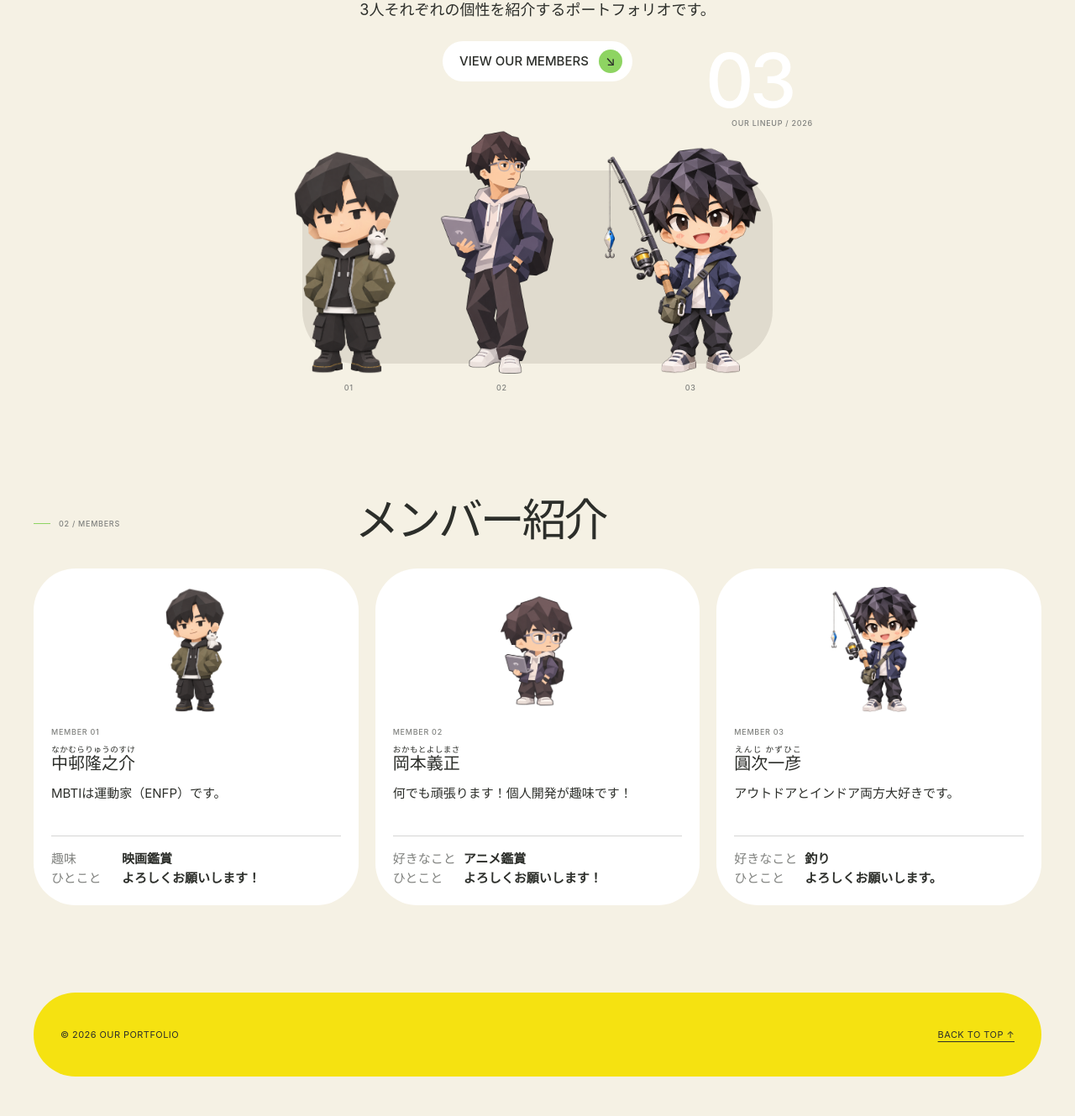
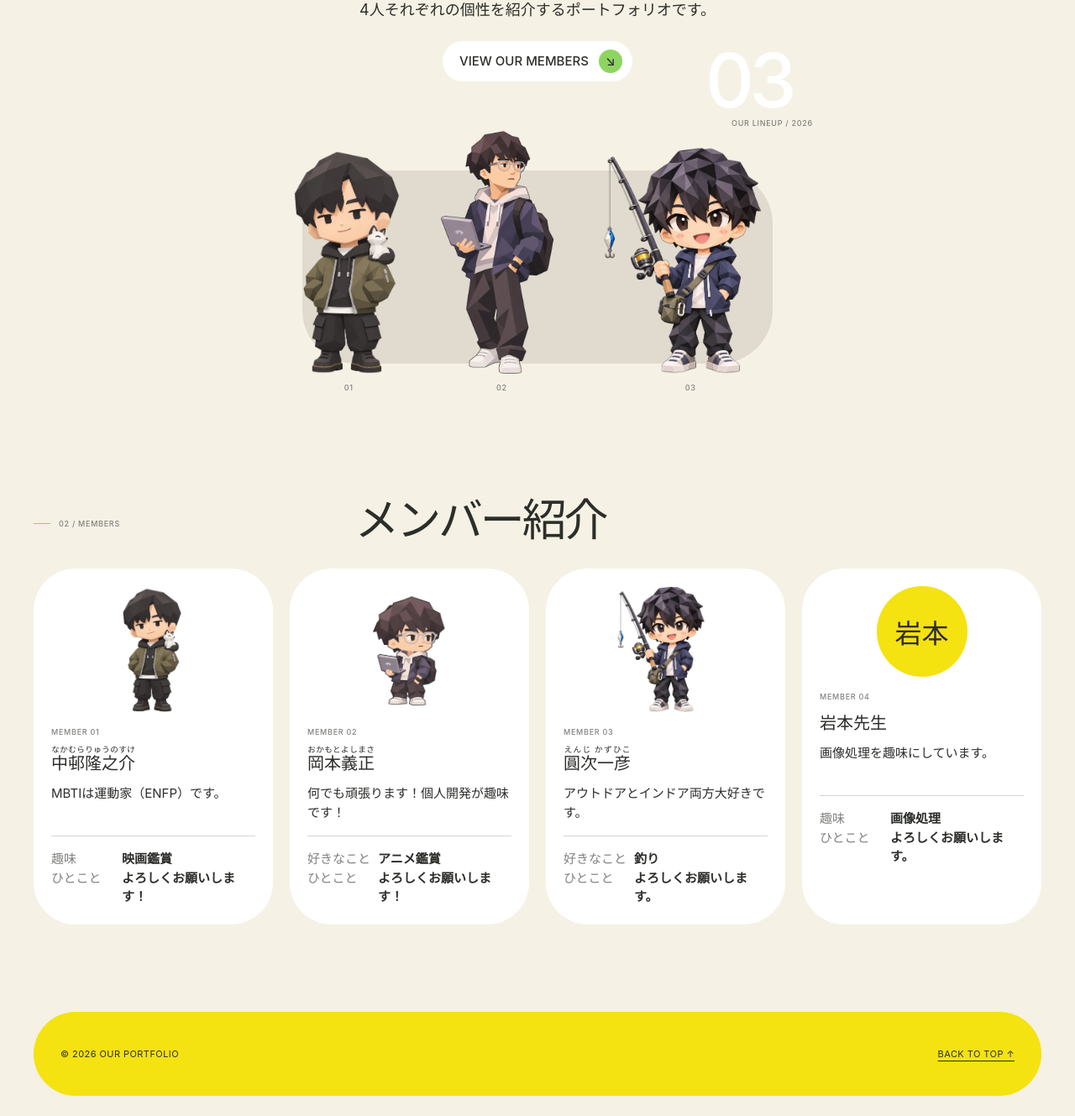
Before and after one commit to Hiko3bro/clone-portfolio, a plain HTML site: page index.html in a window 1280 px wide. Shown: the part 497-1826 px from the top of the page at 84% size. Before the commit the page ends 1803 px from the top, so only its background shows below. Drawn offline with Linux system fonts and the light colour scheme.

Commit message:
岩本先生を追加

```diff
--- a/index.html
+++ b/index.html
@@ -4,8 +4,8 @@
   <meta charset="utf-8">
   <meta name="viewport" content="width=device-width, initial-scale=1">
   <meta name="theme-color" content="#f5f1e4">
-  <meta name="description" content="3人の個性と制作物を紹介するポートフォリオサイトです。">
-  <title>3人のポートフォリオ | Our Portfolio</title>
+  <meta name="description" content="4人の個性と制作物を紹介するポートフォリオサイトです。">
+  <title>4人のポートフォリオ | Our Portfolio</title>
   <style>
     :root {
       color-scheme: light;
@@ -478,7 +478,7 @@
 
     .members-grid {
       display: grid;
-      grid-template-columns: repeat(3, 1fr);
+      grid-template-columns: repeat(4, 1fr);
       gap: 20px;
     }
 
@@ -507,6 +507,10 @@
 
     .member-portrait-three {
       background: var(--coral);
+    }
+
+    .member-portrait-professor {
+      background: var(--yellow);
     }
 
     .member-portrait-avatar {
@@ -834,7 +838,7 @@
 <body>
   <div class="page-shell" id="top">
     <header class="site-header">
-      <a class="wordmark" href="#top" aria-label="3人のポートフォリオ ホーム">our<span>.</span>portfolio</a>
+      <a class="wordmark" href="#top" aria-label="4人のポートフォリオ ホーム">our<span>.</span>portfolio</a>
       <nav class="site-nav" aria-label="メインナビゲーション">
         <a href="#members">MEMBERS</a>
       </nav>
@@ -843,14 +847,14 @@
     <main>
       <section class="hero" aria-labelledby="intro-title">
         <div class="hero-content">
-          <p class="eyebrow">Three creators / Portfolio</p>
+          <p class="eyebrow">Four creators / Portfolio</p>
           <h1 id="intro-title">それぞれの個性が、<br><span>ひとつの形になる。</span></h1>
           <p class="hero-copy">
-            3人それぞれの個性を紹介するポートフォリオです。
+            4人それぞれの個性を紹介するポートフォリオです。
           </p>
           <a class="text-link" href="#members">VIEW OUR MEMBERS <span aria-hidden="true">↘</span></a>
         </div>
-        <div class="portrait-card" role="img" aria-label="3人のメンバーが並んだプロフィールビジュアル">
+        <div class="portrait-card" role="img" aria-label="4人のメンバー紹介セクション">
           <div class="hero-lineup" aria-hidden="true">
             <div class="lineup-person lineup-person-primary">
               <img class="hero-avatar" src="assets/ryunosuke-avatar.png" alt="">
@@ -885,8 +889,8 @@
             </div>
             <div class="work-content">
               <p class="work-meta">PROJECT 01 / WEB</p>
-              <h3>3人のポートフォリオサイト</h3>
-              <p class="work-description">3人のプロフィールや個性を紹介するために制作しているWebサイトです。</p>
+              <h3>4人のポートフォリオサイト</h3>
+              <p class="work-description">4人のプロフィールや個性を紹介するために制作しているWebサイトです。</p>
               <ul class="work-tags" aria-label="作品の種類">
                 <li>WEB</li>
                 <li>PORTFOLIO</li>
@@ -941,6 +945,18 @@
               </dl>
             </div>
           </article>
+          <article class="member-card">
+            <div class="member-portrait member-portrait-professor" aria-hidden="true">岩本</div>
+            <div class="member-content">
+              <p class="member-number">MEMBER 04</p>
+              <h3>岩本先生</h3>
+              <p class="member-intro">画像処理を趣味にしています。</p>
+              <dl class="member-details">
+                <dt>趣味</dt><dd>画像処理</dd>
+                <dt>ひとこと</dt><dd>よろしくお願いします。</dd>
+              </dl>
+            </div>
+          </article>
         </div>
       </section>
 
```
